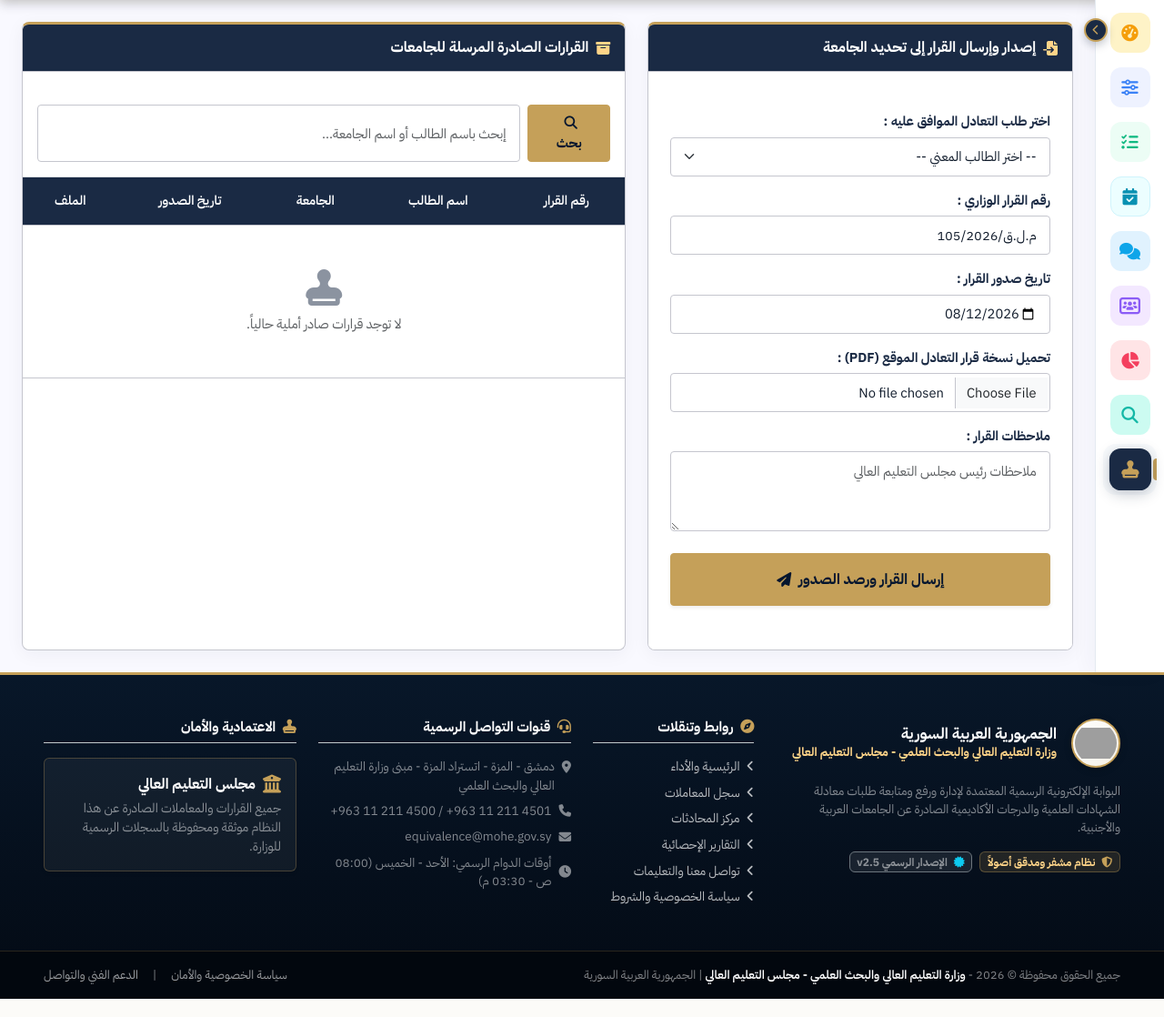
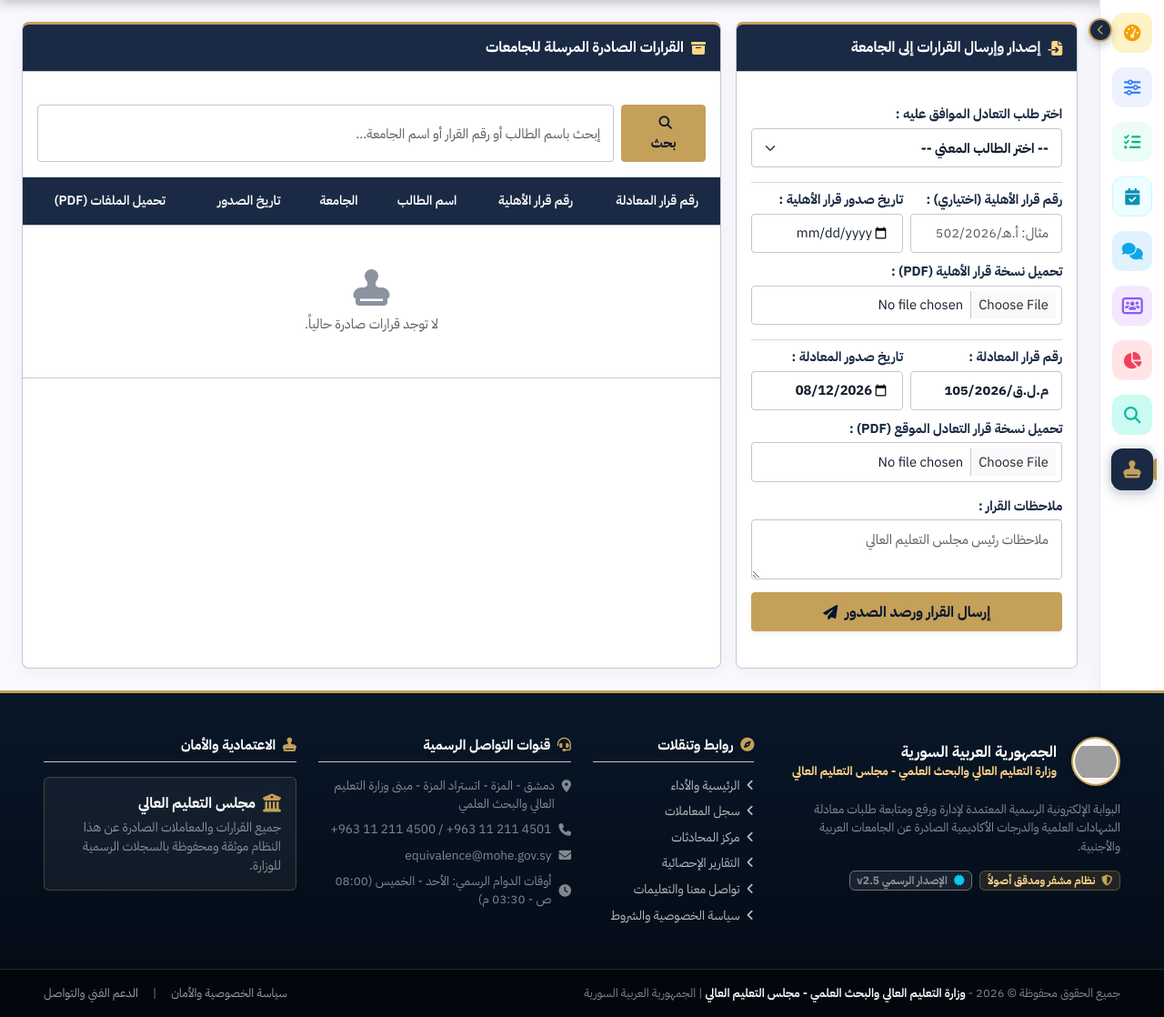
Before and after one commit to Abood-Alhoury/mohe2, a Laravel app: page /admin/decisions in a window 1280 px wide. Shown: the part 105-1223 px from the top of the page at 91% size. Run offline with Laravel 12, Linux system fonts and the light colour scheme; a user stored in the database is signed in; data comes from the database, SQL or seed files in the repository; data that the repository does not hold is empty; style sheets or scripts are compiled from the project's sources; grey boxes are pictures that could not be loaded.

Commit message:
version 1.8

```diff
--- a/app/Http/Controllers/Admin/DecisionsController.php
+++ b/app/Http/Controllers/Admin/DecisionsController.php
@@ -4,6 +4,8 @@ namespace App\Http\Controllers\Admin;
 
 use App\Http\Controllers\Controller;
 use Illuminate\Http\Request;
+use Illuminate\Support\Facades\Storage;
+use setasign\Fpdi\Fpdi;
 use App\Models\Application;
 use App\Models\ApplicationDecision;
 
@@ -36,10 +38,14 @@ class DecisionsController extends Controller
     public function store(Request $request)
     {
         $request->validate([
-            'application_id' => 'required|exists:applications,id',
-            'decision_no' => 'required|string',
-            'decision_date' => 'required|date',
-            'decision_file' => 'required|file|mimes:pdf,jpg,jpeg,png|max:10240',
+            'application_id'           => 'required|exists:applications,id',
+            'eligibility_decision_no'   => 'nullable|string',
+            'eligibility_decision_date' => 'nullable|date',
+            'eligibility_decision_file' => 'nullable|file|mimes:pdf,jpg,jpeg,png|max:10240',
+            'decision_no'              => 'required|string',
+            'decision_date'            => 'required|date',
+            'decision_file'            => 'required|file|mimes:pdf,jpg,jpeg,png|max:10240',
+            'notes'                    => 'nullable|string',
         ]);
 
         $app = Application::findOrFail($request->application_id);
@@ -53,32 +59,49 @@ class DecisionsController extends Controller
         $safeDecNo = str_replace(['/', '\\', ':', '*', '?', '"', '<', '>', '|'], '_', $request->decision_no);
         $candidateName = $app->candidate ? preg_replace('/[^\p{L}\p{N}\s\-_]/u', '', $app->candidate->full_name) : '';
         $cleanCandidateName = trim(preg_replace('/\s+/', '_', $candidateName));
+
+        // 1. Process Eligibility Decision File if uploaded
+        $eligibilityPath = null;
+        if ($request->hasFile('eligibility_decision_file')) {
+            $eligFile = $request->file('eligibility_decision_file');
+            $safeEligDecNo = str_replace(['/', '\\', ':', '*', '?', '"', '<', '>', '|'], '_', $request->eligibility_decision_no ?? 'Elig');
+            $extElig = $eligFile->getClientOriginalExtension();
+            $eligFileName = 'Eligibility_Decision_No' . $safeEligDecNo . '_' . $safeAppNo . ($cleanCandidateName ? '_' . $cleanCandidateName : '') . '.' . $extElig;
+            $eligibilityPath = $eligFile->storeAs('decisions', $eligFileName, 'public');
+        }
+
+        // 2. Process Equivalence Decision File
         $ext = $request->file('decision_file')->getClientOriginalExtension();
-
         $decisionFileName = 'Official_Decision_No' . $safeDecNo . '_' . $safeAppNo . ($cleanCandidateName ? '_' . $cleanCandidateName : '') . '.' . $ext;
         $path = $request->file('decision_file')->storeAs('decisions', $decisionFileName, 'public');
 
+        // 3. Create Decision Record
         $decision = ApplicationDecision::create([
-            'application_id' => $request->application_id,
-            'decision_no' => $request->decision_no,
-            'decision_date' => $request->decision_date,
-            'file_path' => $path,
-            'notes' => $request->notes ?? 'قرار معادلة صادرة رسمياً من مجلس التعليم العالي',
+            'application_id'            => $request->application_id,
+            'eligibility_decision_no'   => $request->eligibility_decision_no,
+            'eligibility_decision_date' => $request->eligibility_decision_date,
+            'eligibility_file_path'     => $eligibilityPath,
+            'decision_no'               => $request->decision_no,
+            'decision_date'             => $request->decision_date,
+            'file_path'                 => $path,
+            'notes'                     => $request->notes ?? 'قرار معادلة صادرة رسمياً من مجلس التعليم العالي',
         ]);
 
         // Automatically update application status
         $app->status = 'تم الصدور';
         $app->save();
 
-        // Requirement 3: Send automated message to university
-        $candidateName = $app->candidate ? $app->candidate->full_name : '';
+        // Send automated notification message to university
+        $candidateFullName = $app->candidate ? $app->candidate->full_name : '';
+        $eligibilityInfoText = $request->eligibility_decision_no ? " وقرار الأهلية برقم ({$request->eligibility_decision_no})" : "";
+
         \App\Models\ApplicationMessage::create([
             'application_id' => $app->id,
             'sender_id' => \Illuminate\Support\Facades\Auth::id() ?? 1,
-            'message' => "📜 [إشعار رسمي - صدور قرار التعادل]: تم صدور قرار معادلة الشهادة العلمية رسمياً برقم ({$request->decision_no}) للطلب رقم (#{$app->application_no}) للمرشح ({$candidateName}). يمكنك الاطلاع على نسخة القرار وتحميلها أصولاً.",
+            'message' => "📜 [إشعار رسمي - صدور قرار التعادل]: تم صدور قرار معادلة الشهادة العلمية رسمياً برقم ({$request->decision_no}){$eligibilityInfoText} للطلب رقم (#{$app->application_no}) للمرشح ({$candidateFullName}). يمكنك الاطلاع على نسخة القرارات وتحميلها أصولاً.",
             'is_read' => false,
         ]);
 
-        return redirect()->route('admin.decisions.index')->with('success', 'تم إصدار وإرسال قرار التعادل وإشعار الجامعة المعنية بنجاح.');
+        return redirect()->route('admin.decisions.index')->with('success', 'تم تسجيل وإرسال قرار الأهلية وقرار التعادل النهائي وإشعار الجامعة المعنية بنجاح.');
     }
 }
--- a/app/Models/ApplicationDecision.php
+++ b/app/Models/ApplicationDecision.php
@@ -10,6 +10,9 @@ class ApplicationDecision extends Model
 
     protected $fillable = [
         'application_id',
+        'eligibility_decision_no',
+        'eligibility_decision_date',
+        'eligibility_file_path',
         'decision_no',
         'decision_date',
         'file_path',
--- a/resources/views/admin/decisions/index.blade.php
+++ b/resources/views/admin/decisions/index.blade.php
@@ -3,30 +3,30 @@
 @section('title', 'إرسال قرار التعادل - إصدار وإرسال القرارات')
 
 @section('content')
-<div class="row g-4" dir="rtl">
+<div class="row g-3" dir="rtl">
 
     {{-- ============================================================
-         العمود الأيمن: نموذج إصدار القرار (الأول في RTL = الجانب الأيمن)
+         العمود الأيمن: نموذج إصدار القرارات (مدمج ومنظم على سطر واحد لكل من التواريخ والأرقام)
     ============================================================ --}}
-    <div class="col-lg-5 col-md-12">
+    <div class="col-xl-4 col-lg-5 col-md-12">
         <div class="card border-0 shadow-sm overflow-hidden h-100" style="border-top: 3.5px solid var(--heritage-gold) !important; border-radius: 4px;">
-            <!-- Header: Title starting from Far Right in RTL -->
-            <div class="card-header py-3 px-3 text-white" style="background-color: var(--imperial-navy) !important;">
+            <!-- Header -->
+            <div class="card-header py-2.5 px-3 text-white" style="background-color: var(--imperial-navy) !important;">
                 <h5 class="mb-0 fs-6 fw-bold text-white d-flex align-items-center gap-2 text-start" dir="rtl">
                     <i class="fa-solid fa-file-import" style="color: var(--heritage-gold-light);"></i>
-                    <span>إصدار وإرسال القرار إلى تحديد الجامعة</span>
+                    <span>إصدار وإرسال القرارات إلى الجامعة</span>
                 </h5>
             </div>
-            <div class="card-body p-4 bg-white" dir="rtl">
+            <div class="card-body p-3.5 bg-white" dir="rtl">
                 <form action="{{ route('admin.decisions.store') }}" method="POST" enctype="multipart/form-data">
                     @csrf
 
                     {{-- اختر طلب التعادل --}}
                     <div class="mb-3 text-start">
-                        <label class="form-label fw-bold d-block text-start" style="color: var(--imperial-navy);">
+                        <label class="form-label fw-bold small d-block text-start mb-1" style="color: var(--imperial-navy);">
                             اختر طلب التعادل الموافق عليه :
                         </label>
-                        <select name="application_id" class="form-select text-start" style="direction: rtl; text-align: right !important; text-align-last: right !important;" required>
+                        <select name="application_id" class="form-select form-select-sm text-start fw-bold" style="direction: rtl; text-align: right !important; text-align-last: right !important;" required>
                             <option value="">-- اختر الطالب المعني --</option>
                             @foreach($approvedApps as $ap)
                                 <option value="{{ $ap->id }}">
@@ -36,46 +36,91 @@
                         </select>
                     </div>
 
-                    {{-- رقم القرار الوزاري --}}
+                    <hr class="my-2 text-muted opacity-25">
+
+                    {{-- سطر 1: رقم قرار الأهلية وتاريخ الصدور على سطر واحد --}}
+                    <div class="row g-2 mb-2.5">
+                        <div class="col-6 text-start">
+                            <label class="form-label fw-bold small d-block text-start mb-1" style="color: var(--imperial-navy);">
+                                رقم قرار الأهلية (اختياري) :
+                            </label>
+                            <input
+                                type="text"
+                                name="eligibility_decision_no"
+                                class="form-control form-control-sm text-start"
+                                style="direction: rtl; text-align: right !important;"
+                                placeholder="مثال: أ.هـ/502/2026"
+                            >
+                        </div>
+                        <div class="col-6 text-start">
+                            <label class="form-label fw-bold small d-block text-start mb-1" style="color: var(--imperial-navy);">
+                                تاريخ صدور قرار الأهلية :
+                            </label>
+                            <input
+                                type="date"
+                                name="eligibility_decision_date"
+                                class="form-control form-control-sm text-start"
+                                style="direction: rtl; text-align: right !important;"
+                            >
+                        </div>
+                    </div>
+
+                    {{-- تحميل نسخة قرار الأهلية (PDF) --}}
                     <div class="mb-3 text-start">
-                        <label class="form-label fw-bold d-block text-start" style="color: var(--imperial-navy);">
-                            رقم القرار الوزاري :
+                        <label class="form-label fw-bold small d-block text-start mb-1" style="color: var(--imperial-navy);">
+                            تحميل نسخة قرار الأهلية (PDF) :
+                        </label>
+                        <input
+                            type="file"
+                            name="eligibility_decision_file"
+                            class="form-control form-control-sm text-start"
+                            style="direction: rtl; text-align: right !important;"
+                            accept=".pdf,image/*"
+                        >
+                    </div>
+
+                    <hr class="my-2 text-muted opacity-25">
+
+                    {{-- سطر 2: رقم قرار المعادلة وتاريخ الصدور على سطر واحد --}}
+                    <div class="row g-2 mb-2.5">
+                        <div class="col-6 text-start">
+                            <label class="form-label fw-bold small d-block text-start mb-1" style="color: var(--imperial-navy);">
+                                رقم قرار المعادلة :
                             </label>
                             <input
                                 type="text"
                                 name="decision_no"
-                            class="form-control text-start"
+                                class="form-control form-control-sm text-start fw-bold"
                                 style="direction: rtl; text-align: right !important;"
                                 placeholder="مثال: م.ل.ق/105/2026"
                                 value="م.ل.ق/105/2026"
                                 required
                             >
                         </div>
-
-                    {{-- تاريخ صدور القرار --}}
-                    <div class="mb-3 text-start">
-                        <label class="form-label fw-bold d-block text-start" style="color: var(--imperial-navy);">
-                            تاريخ صدور القرار :
+                        <div class="col-6 text-start">
+                            <label class="form-label fw-bold small d-block text-start mb-1" style="color: var(--imperial-navy);">
+                                تاريخ صدور المعادلة :
                             </label>
                             <input
                                 type="date"
                                 name="decision_date"
-                            class="form-control text-start"
+                                class="form-control form-control-sm text-start fw-bold"
                                 style="direction: rtl; text-align: right !important;"
                                 value="{{ date('Y-m-d') }}"
                                 required
                             >
                         </div>
+                    </div>
 
-                    {{-- تحميل نسخة PDF --}}
+                    {{-- تحميل نسخة قرار التعادل الموقع (PDF) --}}
                     <div class="mb-3 text-start">
-                        <label class="form-label fw-bold d-block text-start" style="color: var(--imperial-navy);">
+                        <label class="form-label fw-bold small d-block text-start mb-1" style="color: var(--imperial-navy);">
                             تحميل نسخة قرار التعادل الموقع (PDF) :
                         </label>
                         <input
                             type="file"
                             name="decision_file"
-                            class="form-control text-start"
+                            class="form-control form-control-sm text-start"
                             style="direction: rtl; text-align: right !important;"
                             accept=".pdf,image/*"
                             required
@@ -83,15 +128,15 @@
                     </div>
 
                     {{-- ملاحظات القرار --}}
-                    <div class="mb-4 text-start">
-                        <label class="form-label fw-bold d-block text-start" style="color: var(--imperial-navy);">
+                    <div class="mb-3.5 text-start">
+                        <label class="form-label fw-bold small d-block text-start mb-1" style="color: var(--imperial-navy);">
                             ملاحظات القرار :
                         </label>
                         <textarea
                             name="notes"
-                            class="form-control text-start"
+                            class="form-control form-control-sm text-start"
                             style="direction: rtl; text-align: right !important;"
-                            rows="3"
+                            rows="2"
                             placeholder="ملاحظات رئيس مجلس التعليم العالي"
                         ></textarea>
                     </div>
@@ -99,7 +144,7 @@
                     {{-- زر الإرسال --}}
                     <button
                         type="submit"
-                        class="btn btn-gold-cta py-3 w-100 fw-bold fs-6 shadow-sm d-flex align-items-center justify-content-center gap-2"
+                        class="btn btn-gold-cta py-2.5 w-100 fw-bold fs-6 shadow-sm d-flex align-items-center justify-content-center gap-2"
                     >
                         <span>إرسال القرار ورصد الصدور</span>
                         <i class="fa-solid fa-paper-plane"></i>
@@ -110,12 +155,12 @@
     </div>
 
     {{-- ============================================================
-         العمود الأيسر: أرشيف القرارات الصادرة (الثاني في RTL = الجانب الأيسر)
+         العمود الأيسر: أرشيف القرارات الصادرة (أوسع ومريح للعرض)
     ============================================================ --}}
-    <div class="col-lg-7 col-md-12">
+    <div class="col-xl-8 col-lg-7 col-md-12">
         <div class="card border-0 shadow-sm overflow-hidden h-100" style="border-top: 3.5px solid var(--heritage-gold) !important; border-radius: 4px;">
-            <!-- Header: Title starting from Far Right in RTL -->
-            <div class="card-header py-3 px-3 text-white" style="background-color: var(--imperial-navy) !important;">
+            <!-- Header -->
+            <div class="card-header py-2.5 px-3 text-white" style="background-color: var(--imperial-navy) !important;">
                 <h5 class="mb-0 fs-6 fw-bold text-white d-flex align-items-center gap-2 text-start" dir="rtl">
                     <i class="fa-solid fa-box-archive" style="color: var(--heritage-gold-light);"></i>
                     <span>القرارات الصادرة المرسلة للجامعات</span>
@@ -134,7 +179,7 @@
                             name="search"
                             class="form-control text-start"
                             style="direction: rtl; text-align: right !important;"
-                            placeholder="إبحث باسم الطالب أو اسم الجامعة..."
+                            placeholder="إبحث باسم الطالب أو رقم القرار أو اسم الجامعة..."
                             value="{{ $search ?? '' }}"
                             autocomplete="off"
                         >
@@ -153,33 +198,42 @@
                     <table class="table mohe-table align-middle text-center mb-0">
                         <thead>
                             <tr>
-                                <th>رقم القرار</th>
+                                <th>رقم قرار المعادلة</th>
+                                <th>رقم قرار الأهلية</th>
                                 <th>اسم الطالب</th>
                                 <th>الجامعة</th>
                                 <th>تاريخ الصدور</th>
-                                <th>الملف</th>
+                                <th style="min-width: 170px;">تحميل الملفات (PDF)</th>
                             </tr>
                         </thead>
                         <tbody>
                             @forelse($issuedDecisions as $dec)
                             <tr>
                                 <td class="fw-bold" style="color: var(--imperial-navy);">{{ $dec->decision_no }}</td>
+                                <td class="fw-bold text-secondary">{{ $dec->eligibility_decision_no ?? '-' }}</td>
                                 <td class="fw-bold text-dark">{{ $dec->application->candidate->full_name ?? '-' }}</td>
                                 <td>{{ $dec->application->workUniversity->name ?? '-' }}</td>
                                 <td class="text-muted fs-7">{{ $dec->decision_date }}</td>
                                 <td>
-                                    <a href="{{ asset('storage/' . $dec->file_path) }}" target="_blank" class="btn btn-sm btn-outline-gold fw-bold px-3">
-                                        <i class="fa-solid fa-file-pdf me-1 text-danger"></i> عرض PDF
+                                    <div class="d-flex flex-column gap-1.5 align-items-center justify-content-center">
+                                        @if($dec->eligibility_file_path)
+                                            <a href="{{ asset('storage/' . $dec->eligibility_file_path) }}" target="_blank" class="btn btn-xs btn-outline-info fw-bold px-2 py-1 w-100 shadow-2xs text-nowrap d-inline-flex align-items-center justify-content-center gap-1" style="font-size: 0.76rem;" title="تحميل نسخة قرار الأهلية">
+                                                <i class="fa-solid fa-file-pdf text-info fs-8"></i> تحميل قرار الأهلية
                                             </a>
+                                        @endif
+                                        <a href="{{ asset('storage/' . $dec->file_path) }}" target="_blank" class="btn btn-xs btn-outline-gold fw-bold px-2 py-1 w-100 shadow-2xs text-nowrap d-inline-flex align-items-center justify-content-center gap-1" style="font-size: 0.76rem;" title="تحميل نسخة قرار المعادلة النهائية">
+                                            <i class="fa-solid fa-file-pdf text-danger fs-8"></i> تحميل قرار المعادلة
+                                        </a>
+                                    </div>
                                 </td>
                             </tr>
                             @empty
                             <tr>
-                                <td colspan="5" class="text-center py-5 text-muted">
+                                <td colspan="6" class="text-center py-5 text-muted">
                                     <div class="opacity-50 mb-2">
                                         <i class="fa-solid fa-stamp fs-1" style="color: var(--imperial-navy);"></i>
                                     </div>
-                                    <p class="mb-0">لا توجد قرارات صادر أملية حالياً.</p>
+                                    <p class="mb-0">لا توجد قرارات صادرة حالياً.</p>
                                 </td>
                             </tr>
                             @endforelse
```
Also changed, not shown: resources/views/admin/applications/index.blade.php (+6 -4 lines), database/migrations/2026_08_12_195602_add_eligibility_fields_to_application_decisions_table.php (added). Lines whose indentation alone changed are shown as unchanged.
